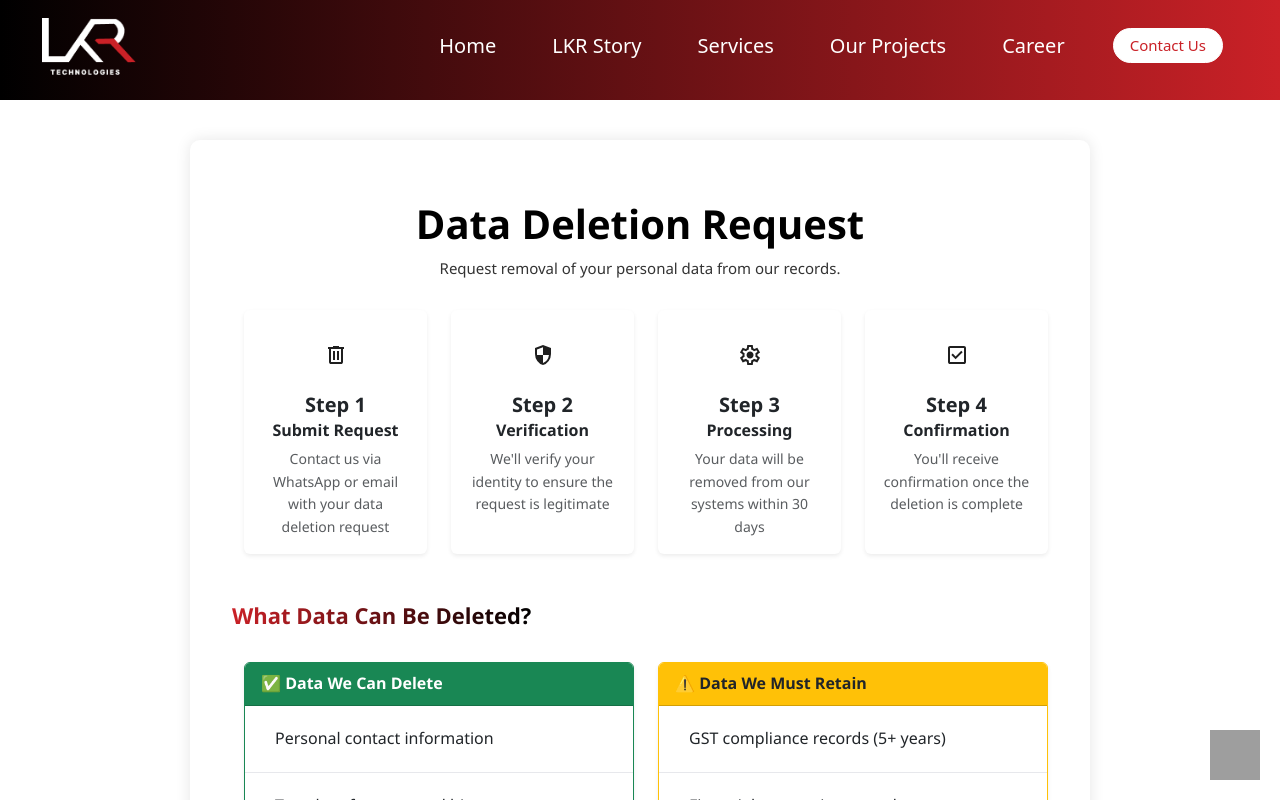
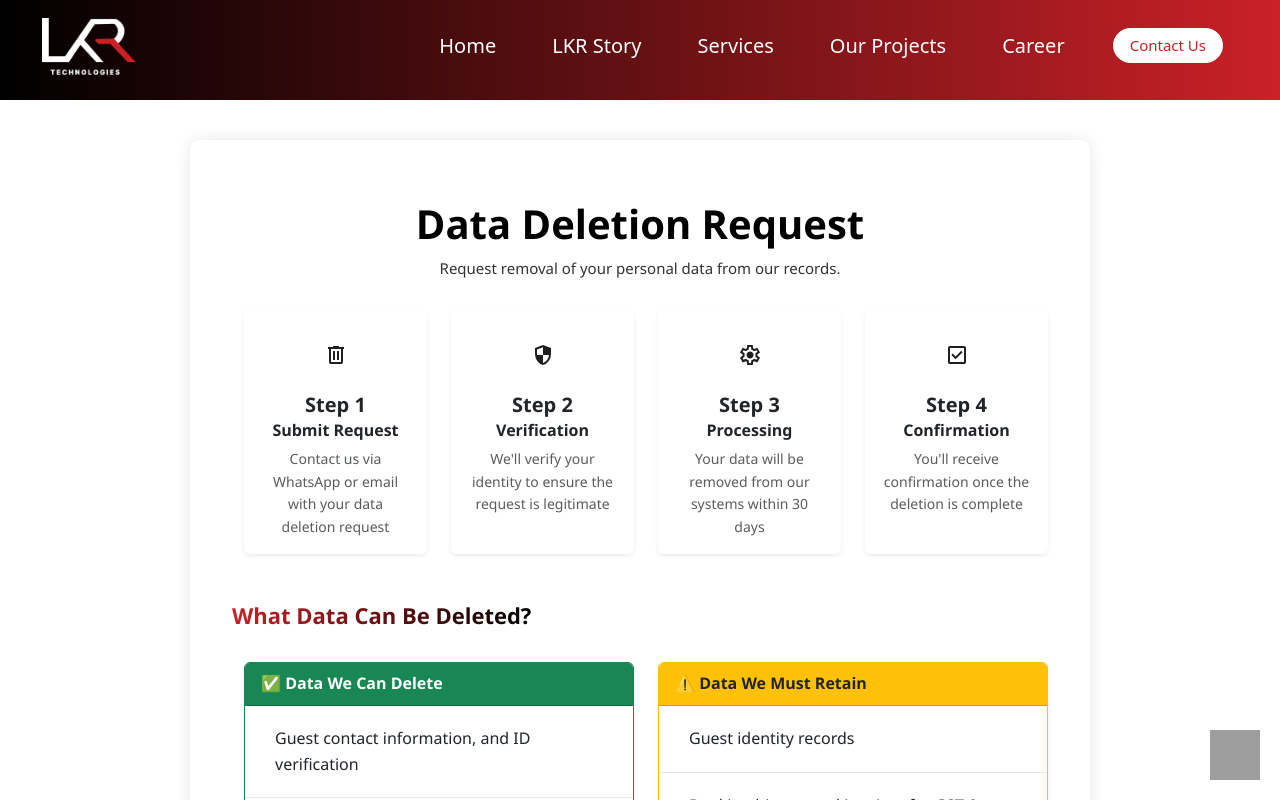
Before and after one commit to Spandana5455/LKR-Technologies, a React (Create React App) app: page /data-deletion in a window 1280 px wide. Shown: the top 800 px of the page. Built offline with nearby package versions, Linux system fonts and the light colour scheme; grey boxes are pictures that could not be loaded.

Commit message:
data deletion

```diff
--- a/src/Datadeletion.js
+++ b/src/Datadeletion.js
@@ -66,11 +66,11 @@ const Datadeletion = () =>{
                 </Card.Header>
                 <ListGroup variant="flush">
                   {[
-                    "Personal contact information",
-                    "Travel preferences and history",
-                    "Communication records",
-                    "Marketing preferences",
-                    "Optional survey responses",
+                    "Guest contact information, and ID verification",
+                    "Booking information",
+                    "Payment information",
+                    "Location and device details for fraud prevention",
+                    "Helpdesk/chat communication with our support team",
                   ].map((item, index) => (
                     <ListGroup.Item key={index}>{item}</ListGroup.Item>
                   ))}
@@ -85,10 +85,10 @@ const Datadeletion = () =>{
                 </Card.Header>
                 <ListGroup variant="flush">
                   {[
-                    "GST compliance records (5+ years)",
-                    "Financial transaction records",
-                    "Legal documentation",
-                    "Business regulatory requirements",
+                    "Guest identity records",
+                    "Booking history and invoices for GST & taxation compliance",
+                    "Payment and refund transaction records",
+                    "Legal documentation related to disputes, safety, or verification",
                     "Safety and security logs",
                   ].map((item, index) => (
                     <ListGroup.Item key={index}>{item}</ListGroup.Item>
```
